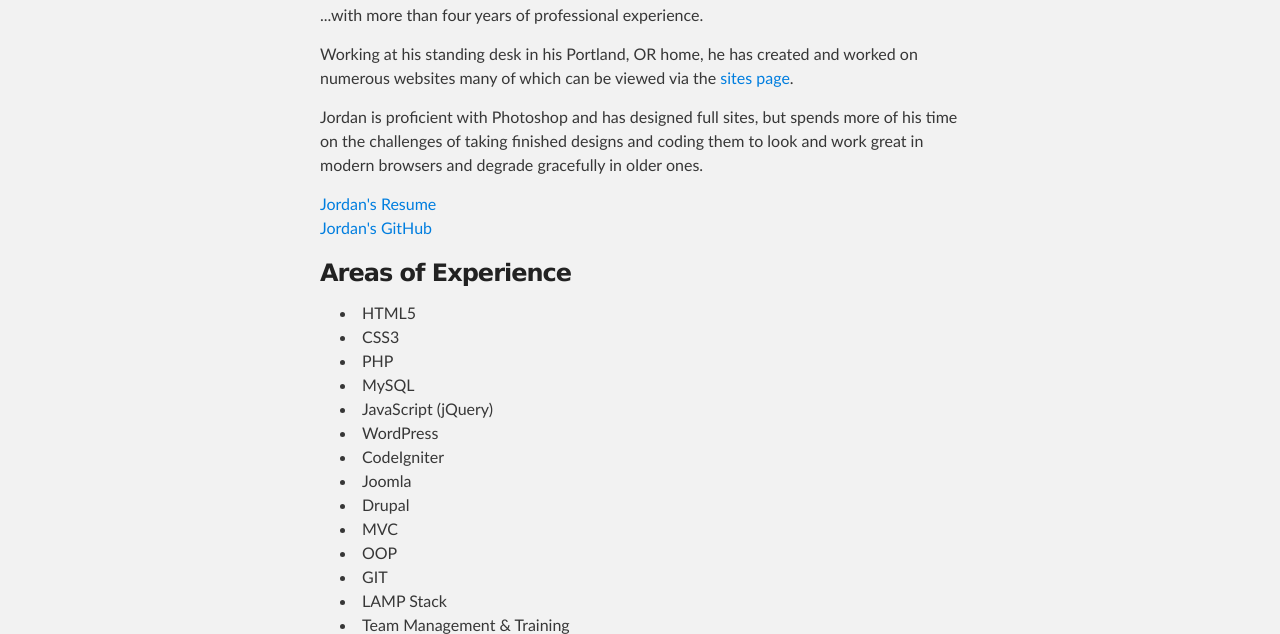
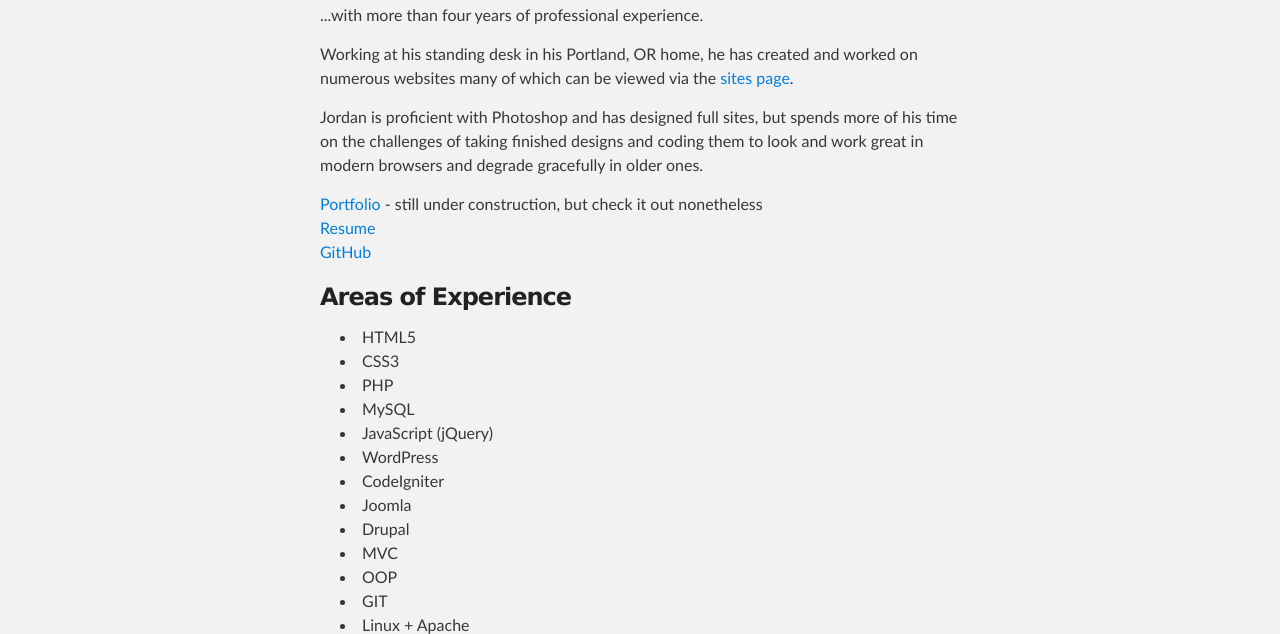
Before and after one commit to jordanjwatkins/jordanjwatkins.github.io, a plain HTML site: page index.html in a window 1280 px wide. Shown: the part 325-959 px from the top of the page. Drawn offline with Linux system fonts and the light colour scheme.

Commit message:
Replace master branch with page content via GitHub

```diff
--- a/index.html
+++ b/index.html
@@ -36,7 +36,7 @@
 
 <p>Jordan is proficient with Photoshop and has designed full sites, but spends more of his time on the challenges of taking finished designs and coding them to look and work great in modern browsers and degrade gracefully in older ones.</p>
 
-<p><a href="http://jordanjwatkins.com/jordan-watkins-resume.pdf">Jordan's Resume</a><br><a href="https://github.com/jordanjwatkins">Jordan's GitHub</a></p>
+<p><a href="http://neu.jordanjwatkins.com/">Portfolio</a> - still under construction, but check it out nonetheless<br><a href="http://jordanjwatkins.com/jordan-watkins-resume.pdf">Resume</a><br><a href="https://github.com/jordanjwatkins">GitHub</a></p>
 
 <h3>
 <a name="areas-of-experience" class="anchor" href="#areas-of-experience"><span class="octicon octicon-link"></span></a>Areas of Experience</h3>
@@ -54,7 +54,7 @@
 <li>    MVC</li>
 <li>    OOP</li>
 <li>    GIT</li>
-<li>    LAMP Stack</li>
+<li>    Linux + Apache</li>
 <li>    Team Management &amp; Training</li>
 <li>    Sass</li>
 <li>    Grunt</li>
--- a/params.json
+++ b/params.json
@@ -1 +1 @@
-{"name":"Jordan Watkins","tagline":"Web Developer and OK Guy","body":"##Jordan Watkins is a web developer...\r\n\r\n...with more than four years of professional experience.\r\n\r\nWorking at his standing desk in his Portland, OR home, he has created and worked on numerous websites many of which can be viewed via the [sites page](http://jordanjwatkins.github.io/portfolio-sites/).\r\n\r\nJordan is proficient with Photoshop and has designed full sites, but spends more of his time on the challenges of taking finished designs and coding them to look and work great in modern browsers and degrade gracefully in older ones.\r\n\r\n[Jordan's Resume](http://jordanjwatkins.com/jordan-watkins-resume.pdf)  \r\n[Jordan's GitHub](https://github.com/jordanjwatkins)\r\n\r\n###Areas of Experience\r\n\r\n*     HTML5\r\n*     CSS3\r\n*     PHP\r\n*     MySQL\r\n*     JavaScript (jQuery)\r\n*     WordPress\r\n*     CodeIgniter\r\n*     Joomla\r\n*     Drupal\r\n*     MVC\r\n*     OOP\r\n*     GIT\r\n*     LAMP Stack\r\n*     Team Management & Training\r\n*     Sass\r\n*     Grunt\r\n","google":"","note":"Don't delete this file! It's used internally to help with page regeneration."}
+{"name":"Jordan Watkins","tagline":"Web Developer and OK Guy","body":"##Jordan Watkins is a web developer...\r\n\r\n...with more than four years of professional experience.\r\n\r\nWorking at his standing desk in his Portland, OR home, he has created and worked on numerous websites many of which can be viewed via the [sites page](http://jordanjwatkins.github.io/portfolio-sites/).\r\n\r\nJordan is proficient with Photoshop and has designed full sites, but spends more of his time on the challenges of taking finished designs and coding them to look and work great in modern browsers and degrade gracefully in older ones.\r\n\r\n[Portfolio](http://neu.jordanjwatkins.com/) - still under construction, but check it out nonetheless  \r\n[Resume](http://jordanjwatkins.com/jordan-watkins-resume.pdf)  \r\n[GitHub](https://github.com/jordanjwatkins)\r\n\r\n###Areas of Experience\r\n\r\n*     HTML5\r\n*     CSS3\r\n*     PHP\r\n*     MySQL\r\n*     JavaScript (jQuery)\r\n*     WordPress\r\n*     CodeIgniter\r\n*     Joomla\r\n*     Drupal\r\n*     MVC\r\n*     OOP\r\n*     GIT\r\n*     Linux + Apache\r\n*     Team Management & Training\r\n*     Sass\r\n*     Grunt\r\n","google":"","note":"Don't delete this file! It's used internally to help with page regeneration."}
```
